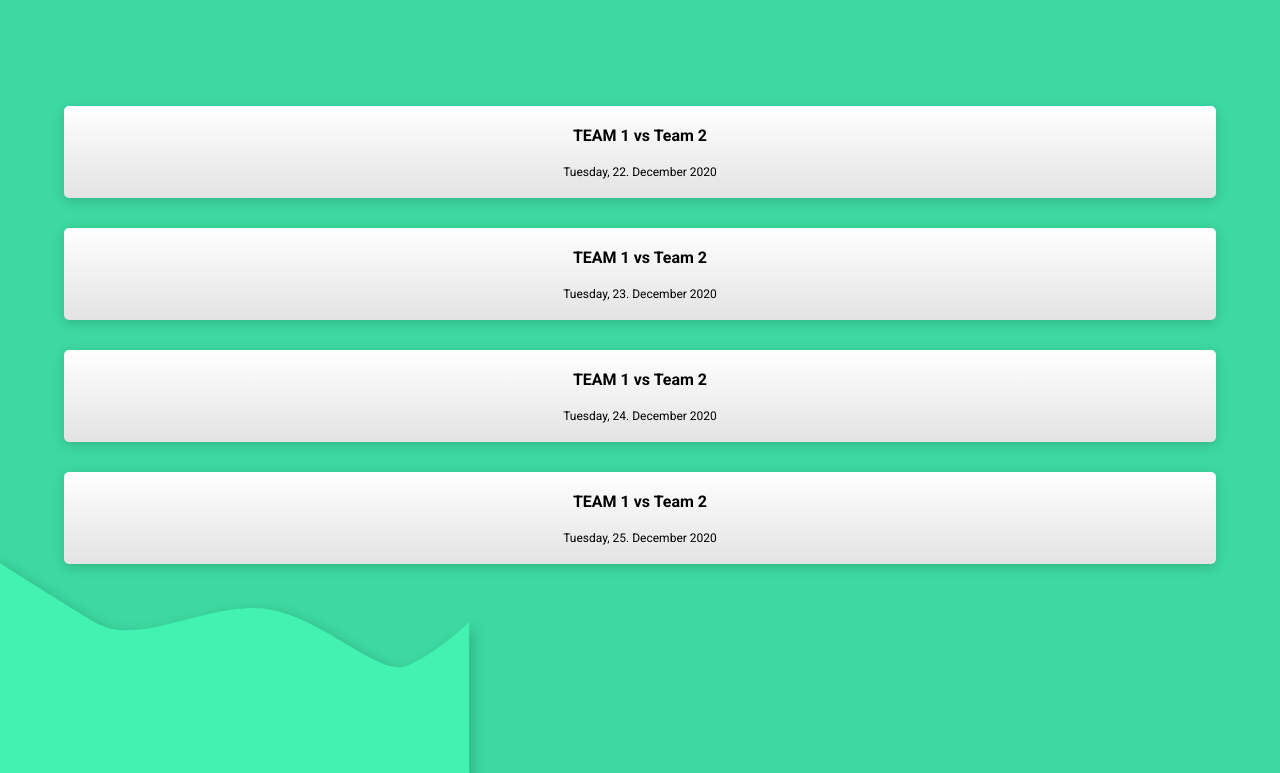
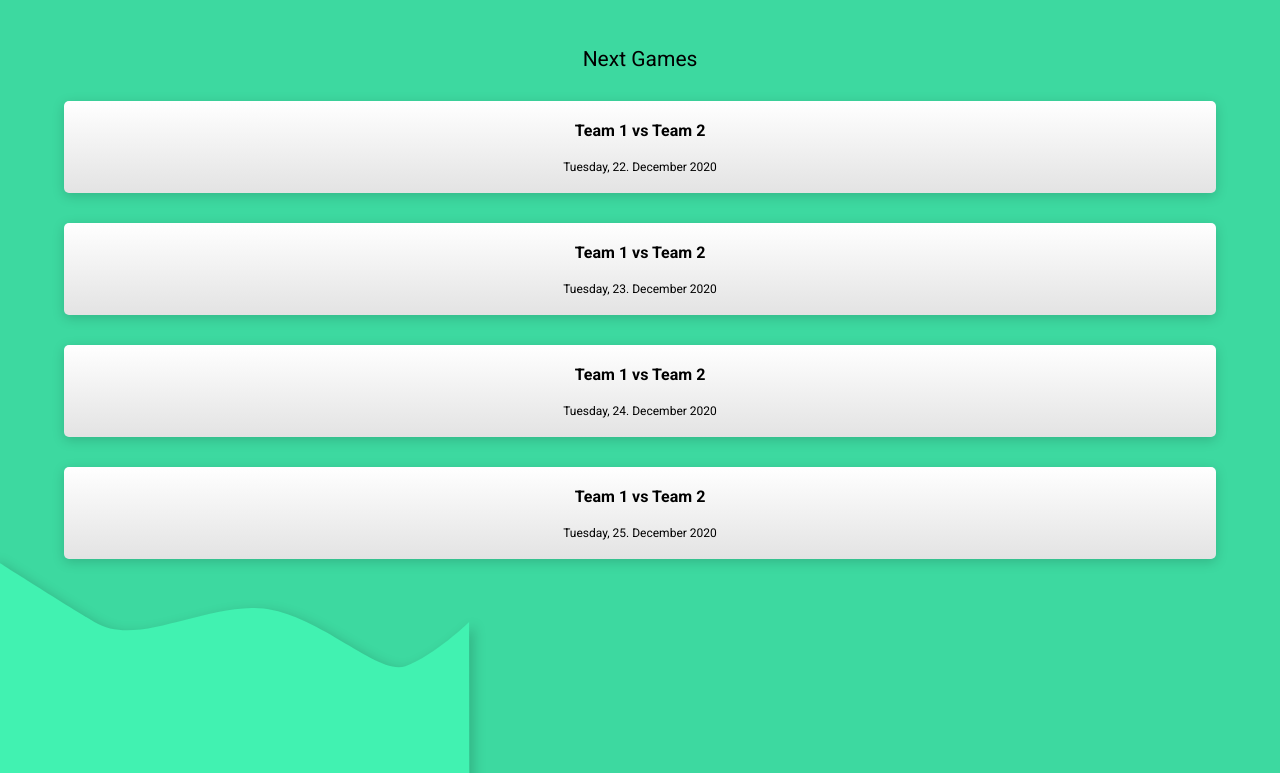
Before and after one commit to Bbc-Team-H/E-Sports-Event, a plain HTML site: page index.html in a window 1280 px wide. Shown: the part 146-919 px from the top of the page. Drawn offline with Linux system fonts and the light colour scheme; a web font is replaced by a local one.

Commit message:
did stuff

```diff
--- a/css/background.css
+++ b/css/background.css
@@ -6,16 +6,17 @@
     stroke-linecap: butt;
     stroke-miterlimit: 4;
     shape-rendering: auto;
+    z-index: -100;
 }
 .Top_not_wavy_thing {
-    background-color: rgba(61,217,160,1);
+    /* background-color: rgba(61,217,160,1); */
     overflow: visible;
     position: absolute;
     width: 100%;
     height: 2000px;
     left: 0px;
     top: -0.001px;
-    transform: matrix(1,0,0,1,0,0);
+    z-index: 0;
 }
 #Low_Not_wavy_thing {
     fill: rgba(56,166,126,1);
@@ -25,6 +26,7 @@
     stroke-linecap: butt;
     stroke-miterlimit: 4;
     shape-rendering: auto;
+    z-index: -100;
 }
 .Low_Not_wavy_thing {
     position: absolute;
@@ -36,6 +38,7 @@
 }
 #Middle_Wavy_Thing {
     fill: rgba(65,242,177,1);
+    z-index: -100;
 }
 .Middle_Wavy_Thing {
     filter: drop-shadow(5px 3px 6px rgba(0, 0, 0, 0.161));
--- a/css/style.css
+++ b/css/style.css
@@ -9,14 +9,25 @@
     margin: 0;
 }
 
+body {
+    z-index: 100;
+    background-color: rgba(61,217,160,1);
+}
+
 #main {
     text-align: center;
+}
+
+#background {
+    z-index: 0;
 }
 
 .main-title {
     font-family: Hacked, sans-serif;
     font-style: normal;
+    color: black;
     font-weight: normal;
+    text-align: center;
     font-size: 100px;
     text-transform: capitalize;
     filter: drop-shadow(0px 3px 6px rgba(0, 0, 0, 0.161));
@@ -24,6 +35,7 @@
 
 .main-subtitle {
     font-family: Roboto, "Helvetica Neue", Arial, sans-serif;
+    color: black;
     text-transform: capitalize;
 }
 
@@ -33,7 +45,10 @@
 }
 
 .next-game-title {
-    text-align: center;
+    align-self: center;
+    justify-content: space-evenly;
+
+    color: black;
     margin-top: 50px;
     margin-bottom: 20px;
     font-family: Roboto, "Helvetica Neue", Arial, sans-serif;
--- a/index.html
+++ b/index.html
@@ -20,29 +20,32 @@
     </svg>
   </div>
   <section id="main">
-    <h1 class="main-title">TITLE</h1>
+    <h1 class="main-title">Title</h1>
     <h2 class="main-subtitle">Subtitle</h2>
   </section>
   <section class="next-games">
-    <article class="next-game-title">
-      <h3>Next Games</h3>
-    </article>
+    <h3 class="next-game-title">Next Games</h3>
     <article class="game">
-      <h4 class="game-title">TEAM 1 vs Team 2</h4>
+      <h4 class="game-title">Team 1 vs Team 2</h4>
       <p class="game-time">Tuesday, 22. December 2020</p>
     </article>
     <article class="game">
-      <h4 class="game-title">TEAM 1 vs Team 2</h4>
+      <h4 class="game-title">Team 1 vs Team 2</h4>
       <p class="game-time">Tuesday, 23. December 2020</p>
     </article>
     <article class="game">
-      <h4 class="game-title">TEAM 1 vs Team 2</h4>
+      <h4 class="game-title">Team 1 vs Team 2</h4>
       <p class="game-time">Tuesday, 24. December 2020</p>
     </article>
     <article class="game">
-      <h4 class="game-title">TEAM 1 vs Team 2</h4>
+      <h4 class="game-title">Team 1 vs Team 2</h4>
       <p class="game-time">Tuesday, 25. December 2020</p>
     </article>
+    <article class="">
+
+    </article>
   </section>
+
+
 </body>
 </html>
```
